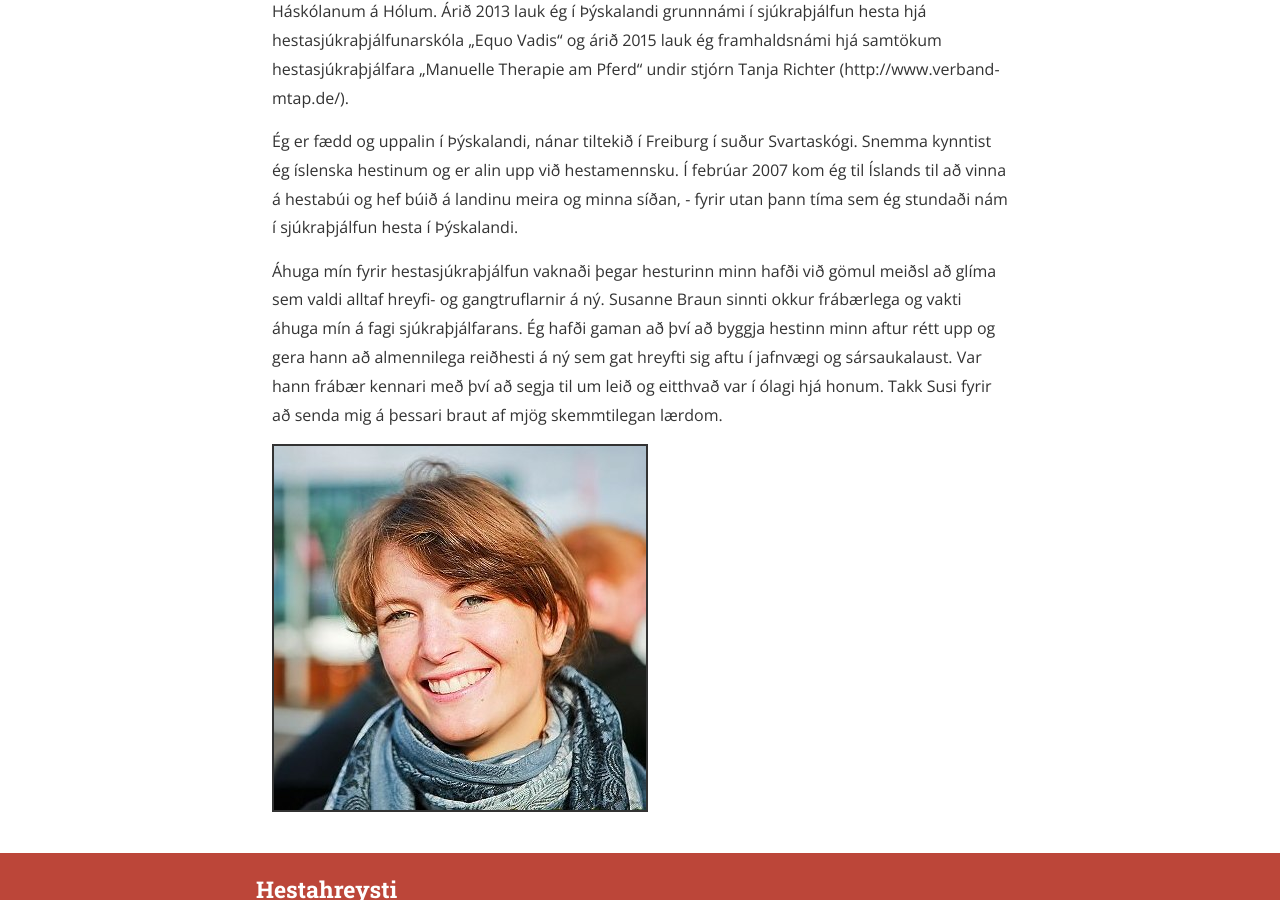
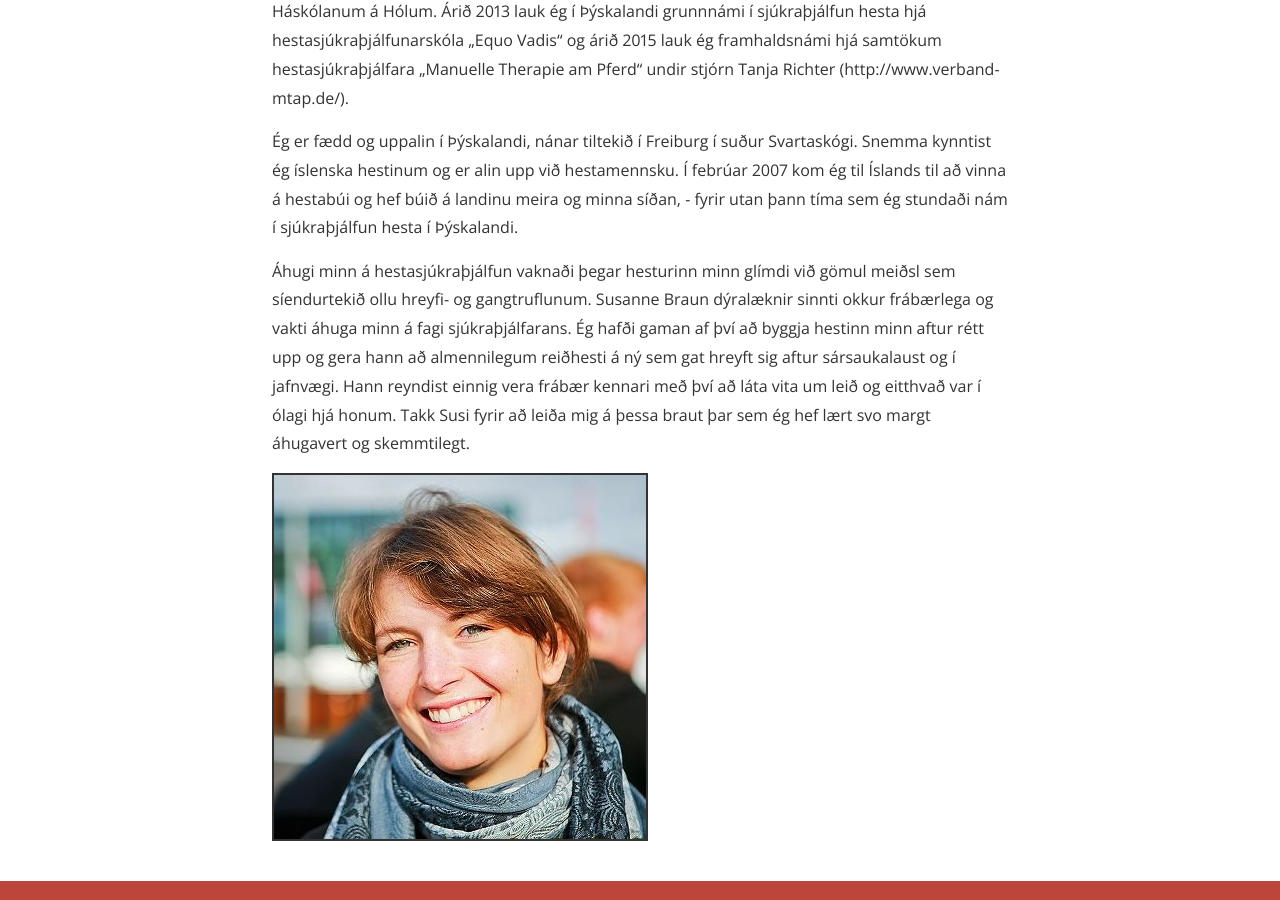
Before and after one commit to FancyFanz/FancyFanz.github.io, a Jekyll site: the page built from team/_posts/0000-01-01-Franzi-is.md, in a window 1280 px wide and 900 px high, scrolled down 400 px. Built offline with Jekyll 4.4.1, drawn with Linux system fonts in a browser that asks for light colours; nearby versions of some CDN libraries; library files that are not in the unit come from our copies.

Commit message:
Update 0000-01-01-Franzi-is.md

```diff
--- a/team/_posts/0000-01-01-Franzi-is.md
+++ b/team/_posts/0000-01-01-Franzi-is.md
@@ -14,4 +14,4 @@ email: franzi.kopf@gmail.com
 
 Ég er fædd og uppalin í Þýskalandi, nánar tiltekið í Freiburg í suður Svartaskógi. Snemma kynntist ég íslenska hestinum og er alin upp við hestamennsku. Í febrúar 2007 kom ég til Íslands til að vinna á hestabúi og hef búið á landinu meira og minna síðan, - fyrir utan þann tíma sem ég stundaði nám í sjúkraþjálfun hesta í Þýskalandi.
 
-Áhuga mín fyrir hestasjúkraþjálfun vaknaði þegar hesturinn minn hafði við gömul meiðsl að glíma sem valdi alltaf hreyfi- og gangtruflarnir á ný. Susanne Braun sinnti okkur frábærlega og vakti áhuga mín á fagi sjúkraþjálfarans. Ég hafði gaman að því að byggja hestinn minn aftur rétt upp og gera hann að almennilega reiðhesti á ný sem gat hreyfti sig aftu í jafnvægi og sársaukalaust. Var hann frábær kennari með því að segja til um leið og eitthvað var í ólagi hjá honum. Takk Susi fyrir að senda mig á þessari braut af mjög skemmtilegan lærdom.
+Áhugi minn á hestasjúkraþjálfun vaknaði þegar hesturinn minn glímdi við gömul meiðsl sem síendurtekið ollu hreyfi- og gangtruflunum. Susanne Braun dýralæknir sinnti okkur frábærlega og vakti áhuga minn á fagi sjúkraþjálfarans. Ég hafði gaman af því að byggja hestinn minn aftur rétt upp og gera hann að almennilegum reiðhesti á ný sem gat hreyft sig aftur sársaukalaust og í jafnvægi. Hann reyndist einnig vera frábær kennari með því að láta vita um leið og eitthvað var í ólagi hjá honum. Takk Susi fyrir að leiða mig á þessa braut þar sem ég hef lært svo margt áhugavert og skemmtilegt.
```
